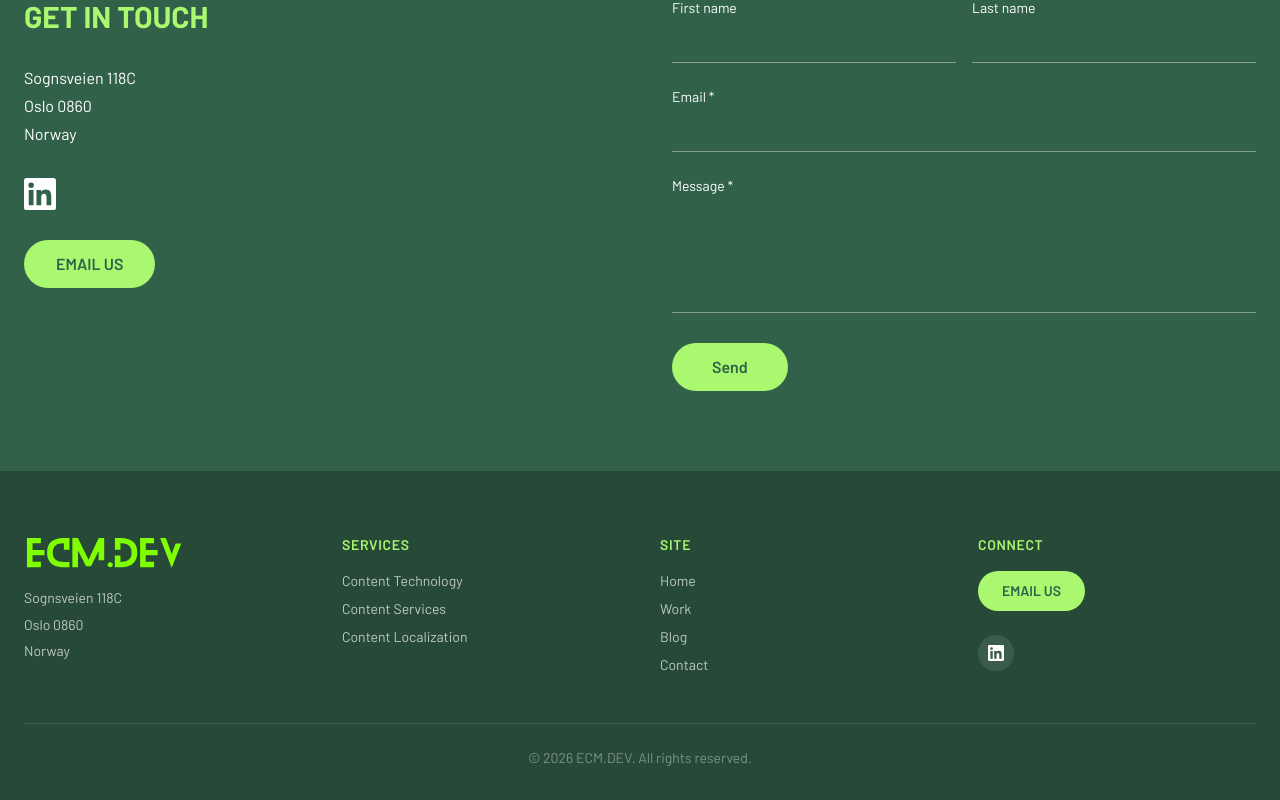
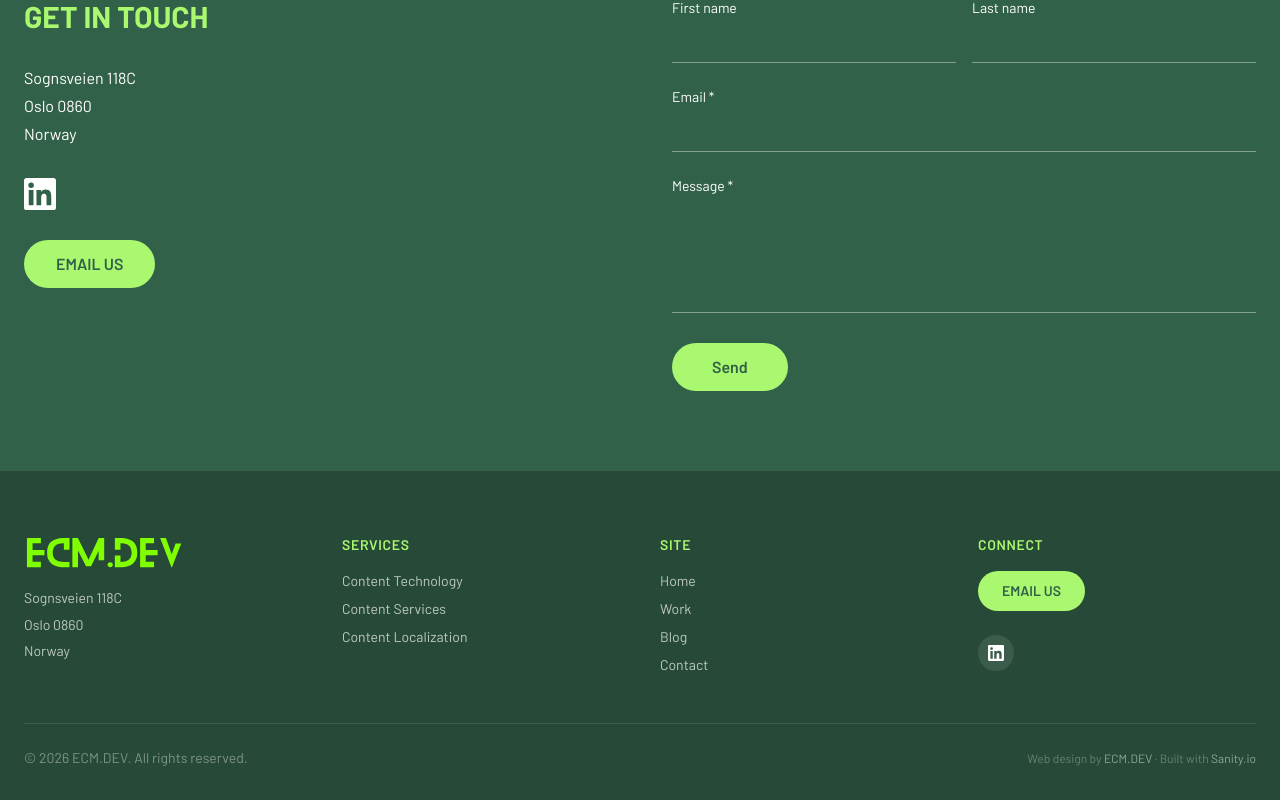
Before and after one commit to RussellLack/ecm-dev-nextjs, a Next.js app: page / in a window 1280 px wide. Shown: the part 5240-6040 px from the top of the page. Built offline with nearby package versions, Linux system fonts and the light colour scheme; no server answers.

Commit message:
feat: add web design and Sanity attribution to footer

```diff
--- a/components/Footer.tsx
+++ b/components/Footer.tsx
@@ -101,9 +101,27 @@ export default function Footer() {
         </div>
 
         {/* Divider */}
-        <div className="border-t border-white/10 pt-6">
-          <p className="text-center text-white/40 text-sm">
+        <div className="border-t border-white/10 pt-6 flex flex-col sm:flex-row items-center justify-between gap-2">
+          <p className="text-white/40 text-sm">
             &copy; {new Date().getFullYear()} ECM.DEV. All rights reserved.
+          </p>
+          <p className="text-white/30 text-xs font-barlow">
+            Web design by{" "}
+            <a
+              href="https://ecm.dev"
+              className="text-white/50 hover:text-ecm-lime transition-colors"
+            >
+              ECM.DEV
+            </a>
+            {" · "}Built with{" "}
+            <a
+              href="https://www.sanity.io"
+              target="_blank"
+              rel="noopener noreferrer"
+              className="text-white/50 hover:text-ecm-lime transition-colors"
+            >
+              Sanity.io
+            </a>
           </p>
         </div>
       </div>
```
